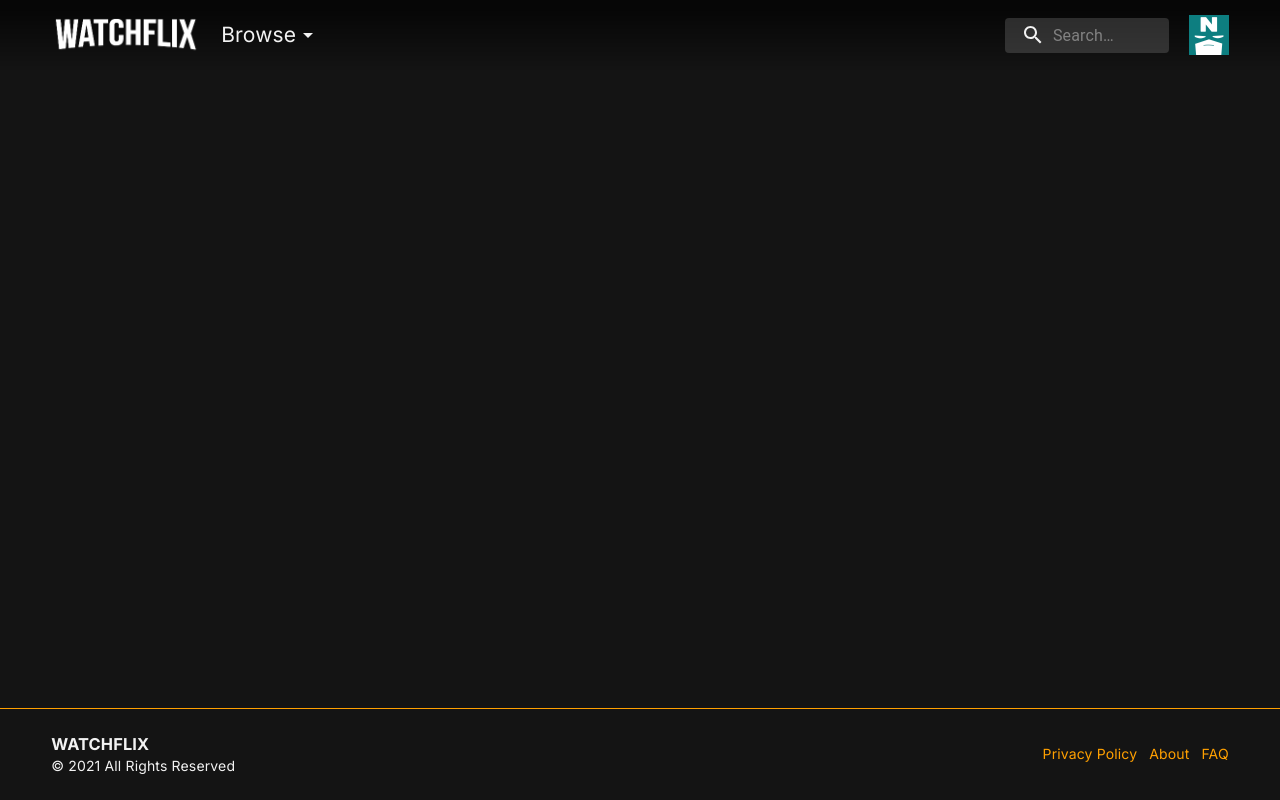
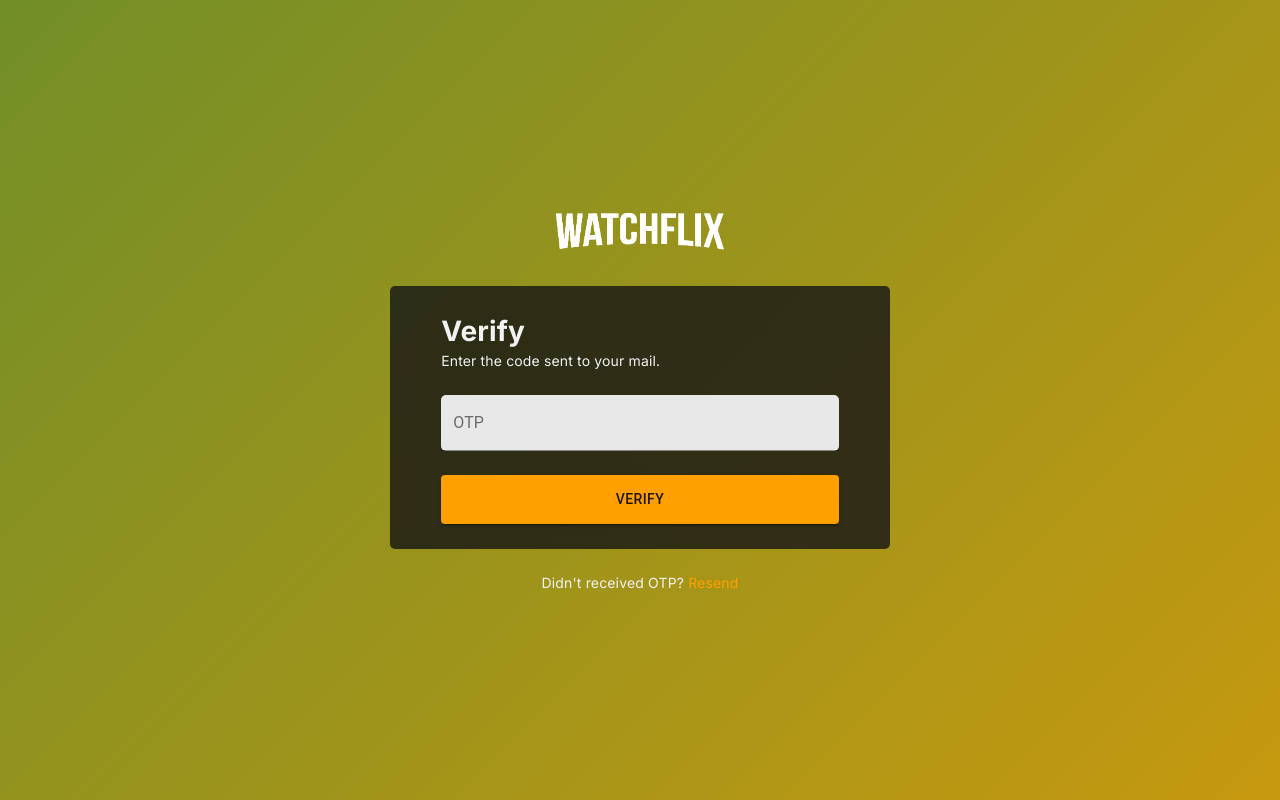
Before and after one commit to pesto-students/n7-ownflix-frontend-gamma-1-7, a React (Create React App) app: page /verify in a window 1280 px wide. Built offline with nearby package versions, Linux system fonts and the light colour scheme.

Commit message:
added verify page

```diff
--- a/src/App.tsx
+++ b/src/App.tsx
@@ -9,6 +9,7 @@ import Searchpage from './Pages/Searchpage/Searchpage';
 import Signin from './Pages/Signin/Signin';
 import Signup from './Pages/Signup/Signup';
 import Popular from './Pages/Popular/Popular';
+import Verify from './Pages/Verify/Verify';
 
 function App() {
   return (
@@ -19,6 +20,7 @@ function App() {
         <Switch>
           <Route path="/signin" exact component={Signin}></Route>
           <Route path="/signup" exact component={Signup}></Route>
+          <Route path="/verify" exact component={Verify}></Route>
 
           <Layout>
             <Route path="/player" exact component={Playerpage}></Route>
--- /dev/null
+++ b/src/Pages/Verify/Verify.scss
@@ -0,0 +1,50 @@
+@import "../../scss/mixin";
+@import "../../scss/variables";
+
+.Verify{
+    display: flex;
+    height: 100vh;
+    overflow: hidden;
+    flex-direction: column;
+    justify-content: center;
+    align-items: center;
+    background: linear-gradient(-45deg, #ffa000, #558b2f, #141414);
+    background-size: 400% 400%;
+    animation: gradient 15s ease infinite;
+    height: 100vh;
+
+    @keyframes gradient {
+        0% {
+            background-position: 0% 50%;
+        }
+        50% {
+            background-position: 100% 50%;
+        }
+        100% {
+            background-position: 0% 50%;
+        }
+    }
+
+    &--Logo{
+        height: 50px;
+    }
+
+    &__Card{
+        margin-top: 24px;
+        margin-bottom: 24px;
+        padding:2vw 4vw;
+        background-color: rgba(20, 20, 20, 0.8);
+        display: flex;
+        flex-direction: column;
+        justify-content: center;
+        border-radius: 5px;
+        max-width: 500px;
+        width: 100%;
+        &--Header{
+            margin-bottom: 24px;
+        }
+        &--InputOTP{
+            width: 100%;
+        }
+    }
+}
--- /dev/null
+++ b/src/Pages/Verify/Verify.tsx
@@ -0,0 +1,69 @@
+import * as React from 'react';
+import './Verify.scss'
+import Logo from '../../images/logo.png'
+import { Button, Checkbox, makeStyles, TextField, Theme, ThemeProvider } from '@material-ui/core';
+import FormControlLabel from '@material-ui/core/FormControlLabel';
+import theme from '../../theme';
+import { Link } from '@material-ui/core';
+interface IVerifyProps {
+}
+const useStyles = makeStyles((theme: Theme) => ({
+    root: {
+        display: 'flex',
+        flexWrap: 'wrap',
+    },
+    input: {
+        width: "100%",
+        backgroundColor: 'White',
+        borderRadius: '5px',
+        '& .MuiFilledInput-underline-24:after': {
+            borderBottom: '0'
+        }
+    },
+    verifyButton: {
+        padding: '12px',
+        marginTop: '24px'
+    },
+}));
+const Verify: React.FunctionComponent<IVerifyProps> = (props) => {
+    const classes = useStyles();
+    const [otp, setOtp] = React.useState('');
+
+    const handleOtpChange = (event: any) => {
+        setOtp(event.target.value);
+    };
+
+    return (
+        <div className="Verify">
+            <a href="/">
+                <img src={Logo} alt="logo" className="Verify--Logo" />
+            </a>
+            <div className="Verify__Card">
+                <div className="Verify__Card--Header">
+                    <h1>Verify</h1>
+                    <p>Enter the code sent to your mail.</p>
+                </div>
+                <form className={classes.root} noValidate autoComplete="off">
+                    <ThemeProvider theme={theme}>
+                        <div className="Verify__Card--InputOTP">
+                            <TextField
+                                label="OTP"
+                                variant="filled"
+                                id="mui-theme-provider-outlined-input"
+                                className={classes.input}
+                                onChange={handleOtpChange}
+                                value={otp}
+                            />
+                        </div>
+                    </ThemeProvider>
+                </form>
+                <Button variant="contained" color="primary" className={classes.verifyButton}>
+                    Verify
+                </Button>
+            </div>
+            <p>Didn't received OTP? <Link onClick={(e) => { e.stopPropagation() }}>Resend</Link> </p>
+        </div>
+    );
+};
+
+export default Verify;
```
